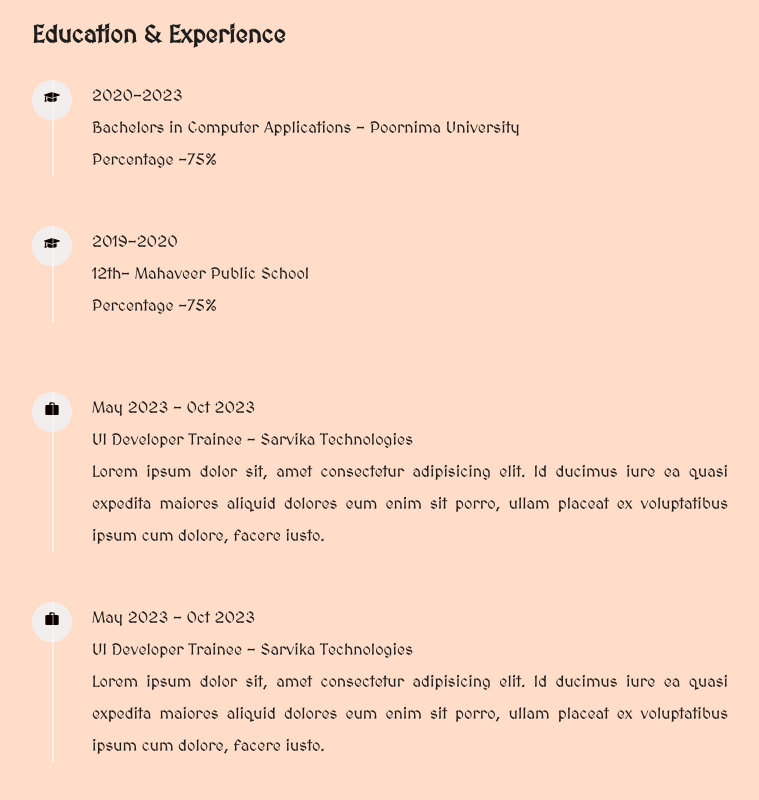
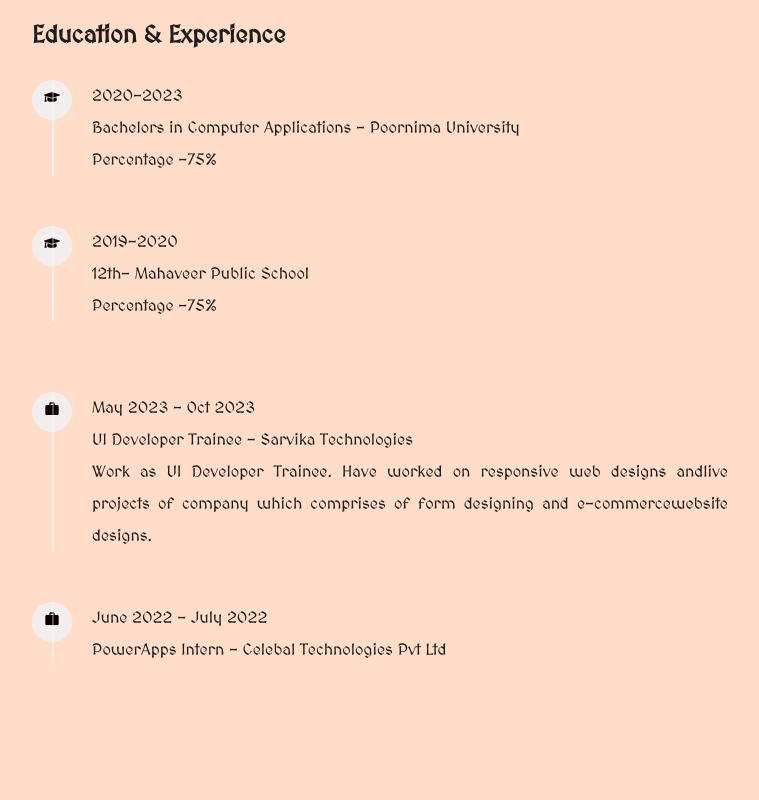
Before and after one commit to shrishti2101/Personal_Website, a React (Vite) app: page /about in a window 1280 px wide. Shown: the part 248-1048 px from the top of the page, without its empty margins (250-1009 px from the left). After the commit the page ends 1016 px from the top, so only its background shows below. Built offline with nearby package versions, Linux system fonts and the light colour scheme; a web font is replaced by a local one.

Commit message:
Updated About

```diff
--- a/src/components/About.jsx
+++ b/src/components/About.jsx
@@ -66,15 +66,15 @@
                                </div>
                                 <span>May 2023 - Oct 2023</span>
                                 <h3>UI Developer Trainee <span> - Sarvika Technologies</span></h3>
-                                <p>Lorem ipsum dolor sit, amet consectetur adipisicing elit. Id ducimus iure ea quasi expedita maiores aliquid dolores eum enim sit porro, ullam placeat ex voluptatibus ipsum cum dolore, facere iusto.</p>
+                                <p>Work as UI Developer Trainee. Have worked on responsive web designs andlive projects of company which comprises of form designing and e-commercewebsite designs.</p>
                             </li>
                             <li>
                                <div className='icon'>
                                 <i><MdWork/></i>
                                </div>
-                                <span>May 2023 - Oct 2023</span>
-                                <h3>UI Developer Trainee <span> - Sarvika Technologies</span></h3>
-                                <p>Lorem ipsum dolor sit, amet consectetur adipisicing elit. Id ducimus iure ea quasi expedita maiores aliquid dolores eum enim sit porro, ullam placeat ex voluptatibus ipsum cum dolore, facere iusto.</p>
+                                <span>June 2022 - July 2022</span>
+                                <h3>PowerApps Intern <span> - Celebal Technologies Pvt Ltd</span></h3>
+                                <p></p>
                             </li>
                         </ul>
                     </div>
```
